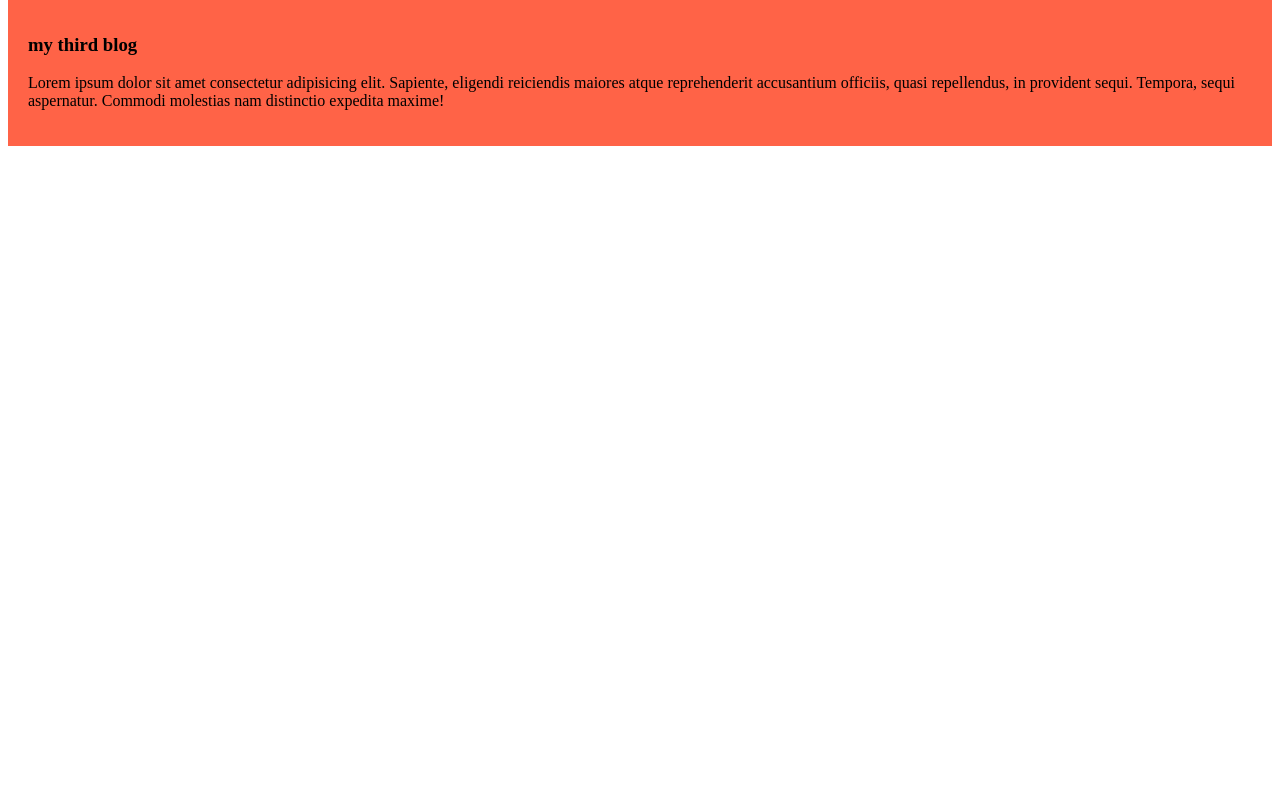
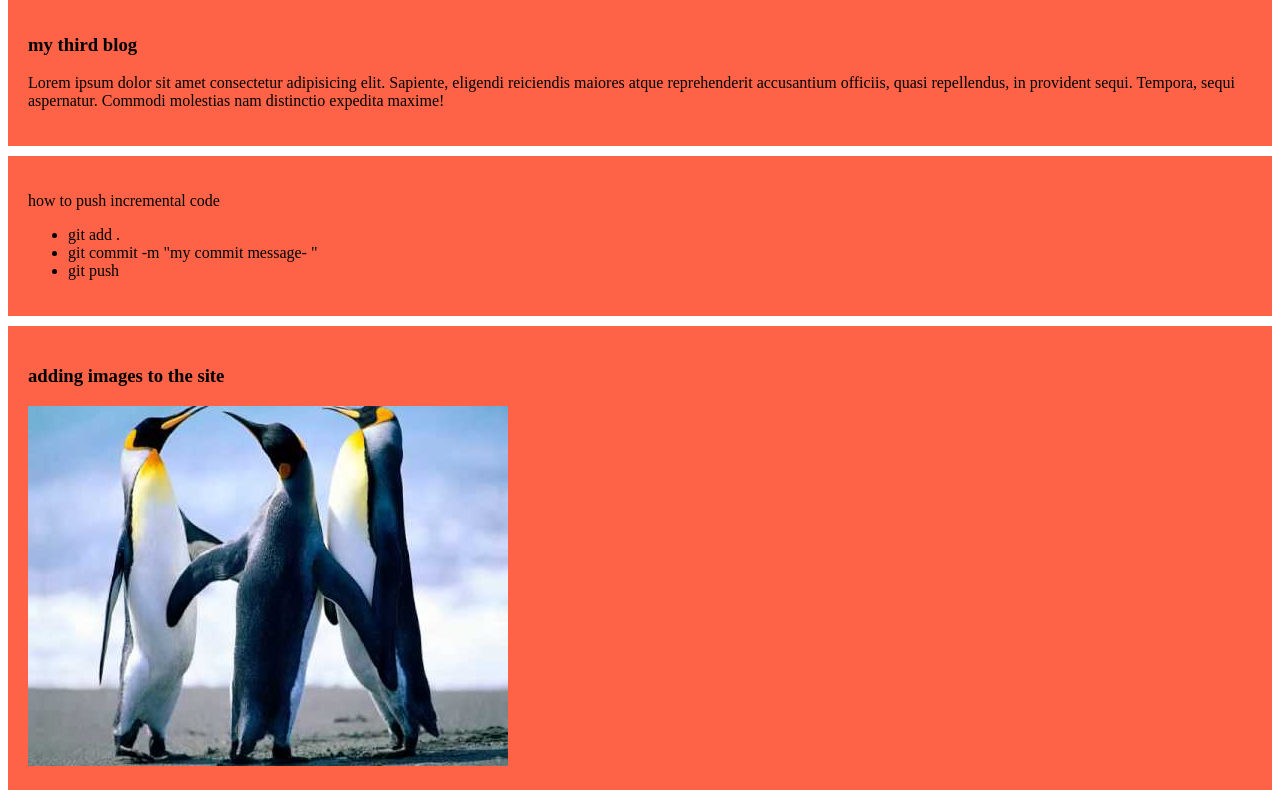
Before and after one commit to shiblyGitHub/my-simple-website, a plain HTML site: page index.html in a window 1280 px wide. Shown: the part 336-1136 px from the top of the page. Before the commit the page ends 800 px from the top, so only its background shows below. Drawn offline with Linux system fonts and the light colour scheme.

Commit message:
a picture has been added

```diff
--- a/index.html
+++ b/index.html
@@ -23,6 +23,19 @@
         <h3>my third blog</h3>
         <p>Lorem ipsum dolor sit amet consectetur adipisicing elit. Sapiente, eligendi reiciendis maiores atque reprehenderit accusantium officiis, quasi repellendus, in provident sequi. Tempora, sequi aspernatur. Commodi molestias nam distinctio expedita maxime!</p>
     </div>
+    <div>
+        <p>how to push incremental code</p>
+        <ul>
+            <li>git add .</li>
+            <li>git commit -m "my commit message- "</li>
+            <li>git push</li>
+
+        </ul>
+    </div>
+    <div>
+        <h3>adding images to the site </h3>
+        <img src="images/pic.jpg" alt="this is penguine">
+    </div>
 </body>
 </html>
 
```
Also changed, not shown: images/pic.jpg (added).
